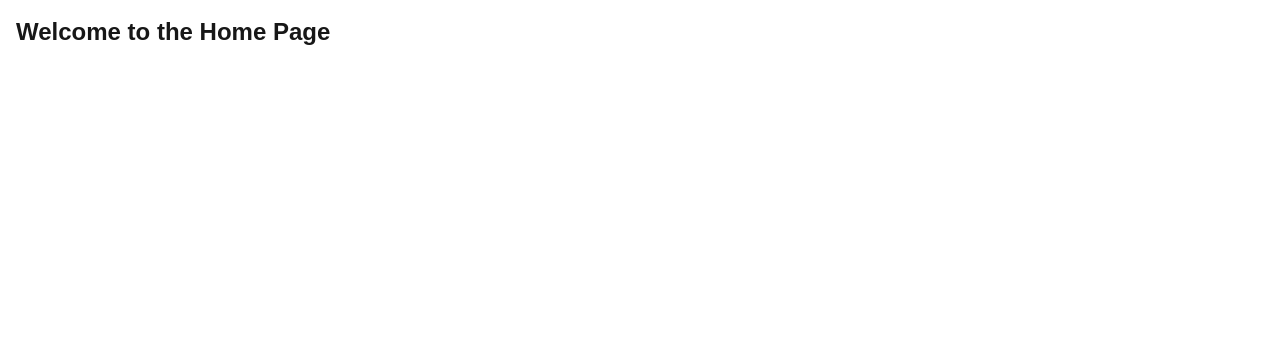
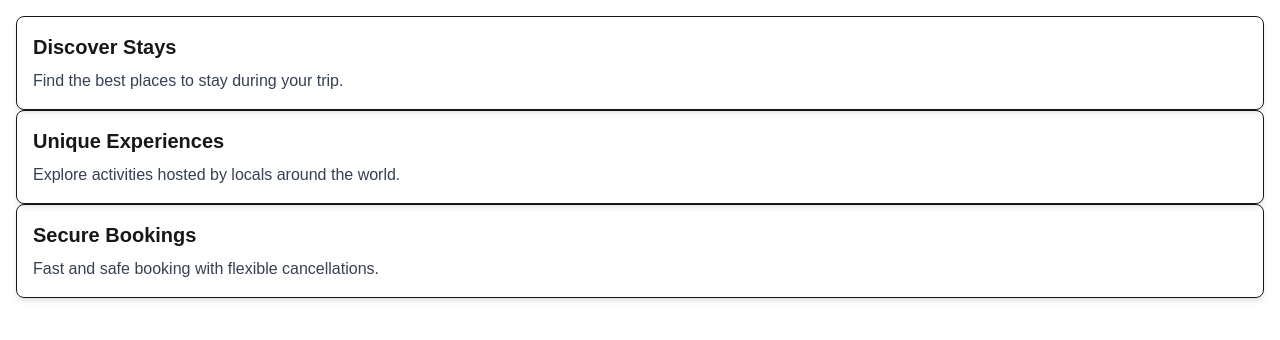
Before and after one commit to Ebere247/alx-project-0x02-setup, a Next.js app in the folder alx-project-0x02/: page /home in a window 1280 px wide. Shown: the top 340 px of the page. Built offline with nearby package versions, Linux system fonts and the light colour scheme.

Commit message:
Basic Routing

```diff
--- /dev/null
+++ b/alx-project-0x02/components/common/Card.tsx
@@ -0,0 +1,13 @@
+import React from "react";
+import { CardProps } from "@/interfaces";
+
+const Card: React.FC<CardProps> = ({ title, content }) => {
+  return (
+    <div className="border rounded-lg p-4 shadow-md b-white hover:shadow-lg transition-shadow">
+      <h2 className="text-xl font-semibold mb-2">{title}</h2>
+      <p className="text-gray-700">{content}</p>
+    </div>
+  );
+};
+
+export default Card;
--- a/alx-project-0x02/interfaces/index.ts
+++ b/alx-project-0x02/interfaces/index.ts
@@ -4,3 +4,8 @@ export interface AppInfo {
   name: string;
   version: string;
 }
+
+export interface CardProps {
+  title: string;
+  content: string;
+}
--- a/alx-project-0x02/pages/home.tsx
+++ b/alx-project-0x02/pages/home.tsx
@@ -1,9 +1,21 @@
+import Card from "@/components/common/Card";
 import React from "react";
 
 const Home: React.FC = () => {
   return (
     <div className="p-4">
-      <h1 className="text-2xl font-bold">Welcome to the Home Page</h1>
+      <Card
+        title="Discover Stays"
+        content="Find the best places to stay during your trip."
+      />
+      <Card
+        title="Unique Experiences"
+        content="Explore activities hosted by locals around the world."
+      />
+      <Card
+        title="Secure Bookings"
+        content="Fast and safe booking with flexible cancellations."
+      />
     </div>
   );
 };
```
